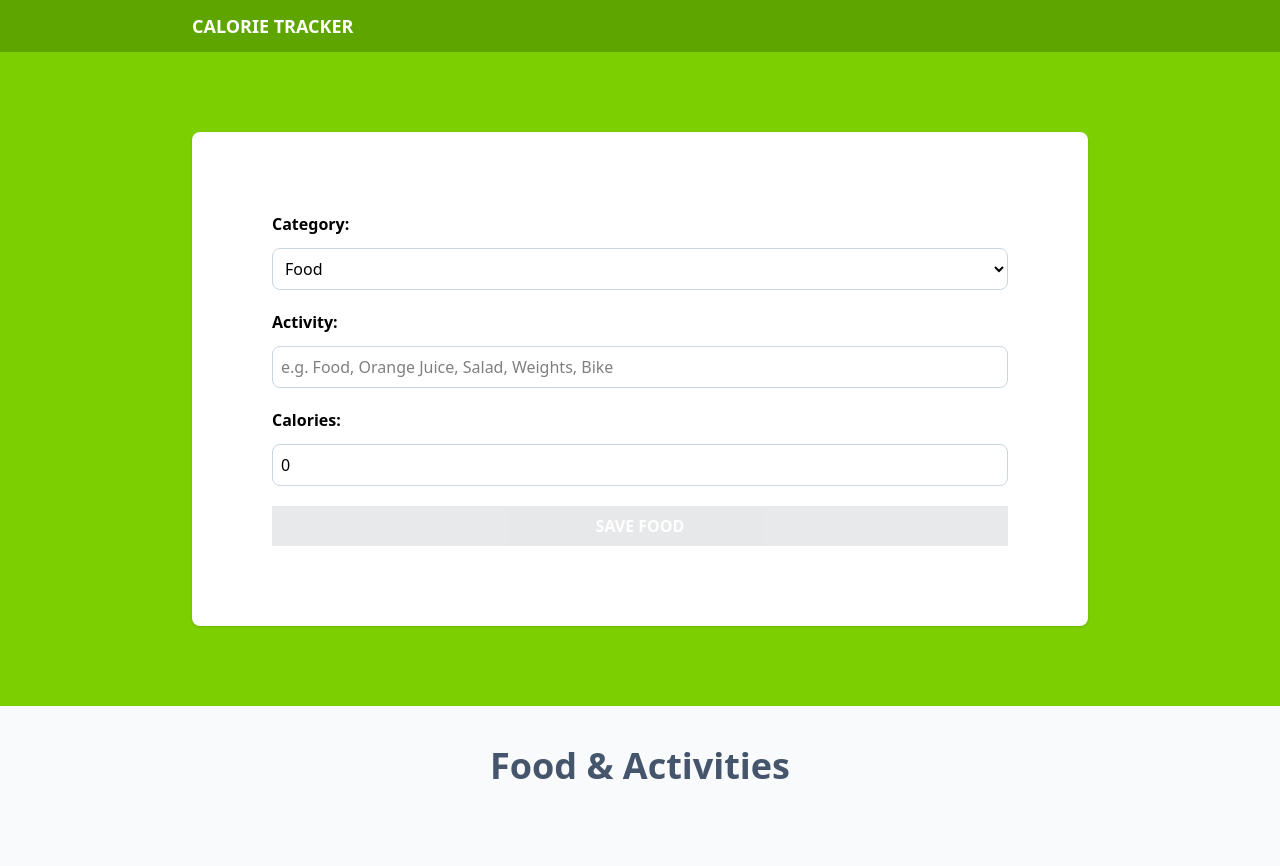
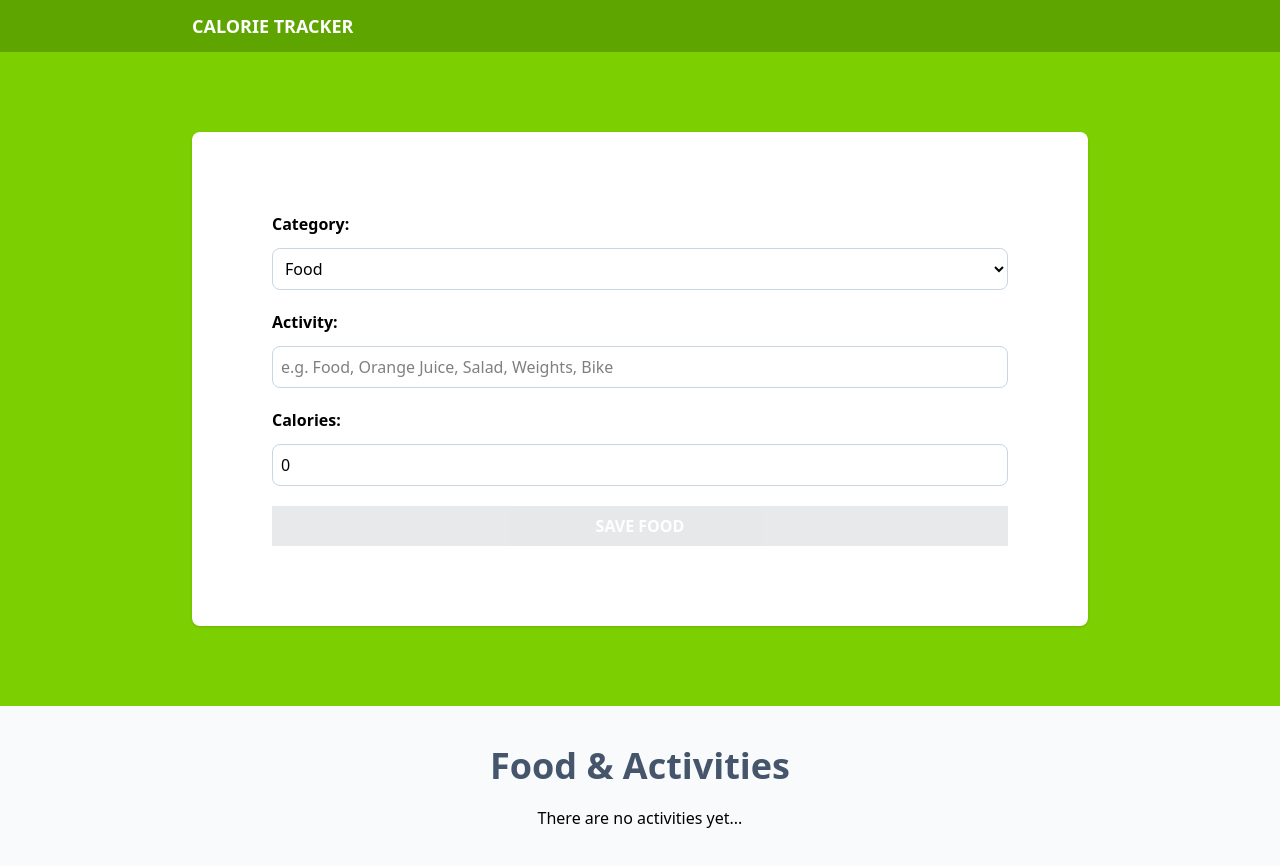
Before and after one commit to femo-dev/calorie-tracker, a React (Vite) app: page / in a window 1280 px wide. Shown: the top 866 px of the page. Before the commit the page ends 826 px from the top, so only its background shows below. Built offline with nearby package versions, Linux system fonts and the light colour scheme.

Commit message:
Storing the activities in the LocalStorage

```diff
--- a/src/App.tsx
+++ b/src/App.tsx
@@ -1,4 +1,4 @@
-import { useReducer } from "react";
+import { useReducer, useEffect, use } from "react";
 import Form from "./components/Form";
 import { activityReducer, initialState } from "./reducers/activity-reducer";
 import ActivityList from "./components/ActivityList";
@@ -6,6 +6,9 @@
 function App() {
 
   const [state, dispatch] = useReducer(activityReducer, initialState);
+  useEffect(() => {
+    localStorage.setItem('activities', JSON.stringify(state.activities));
+  }, [state.activities]);
 
   return (
     <>
--- a/src/components/ActivityList.tsx
+++ b/src/components/ActivityList.tsx
@@ -14,6 +14,8 @@
     const categoryName = useMemo(() =>
         (category : Activity['category']) => categories.map(cat => cat.id === category ? cat.name : ''),
         [activities]);
+
+        const isEmptyActivities = useMemo(() => activities.length === 0 , [activities]);
     return (
         <>
             <h2 className="text-4xl font-bold text-slate-600 text-center">
@@ -21,6 +23,10 @@
             </h2>
 
             {
+                isEmptyActivities
+                    ?
+                        <p className="text-center my-5">There are no activities yet...</p>
+                    :
                         activities.map(activity => (
                             <div key={activity.id} className="px-5 py-10 bg-white mt-5 flex justify-between">
                                 <div className="space-y-2 relative">
--- a/src/reducers/activity-reducer.ts
+++ b/src/reducers/activity-reducer.ts
@@ -10,8 +10,13 @@
     activeId: Activity['id']
 }
 
+const localStorageActivities = () : Activity[] => {
+    const activities = localStorage.getItem('activities');
+    return activities ? JSON.parse(activities) : [];
+}
+
 export const initialState : ActivityState = {
-    activities : [],
+    activities : localStorageActivities(),
     activeId: ''
 }
 
```
Lines whose indentation alone changed are shown as unchanged.
